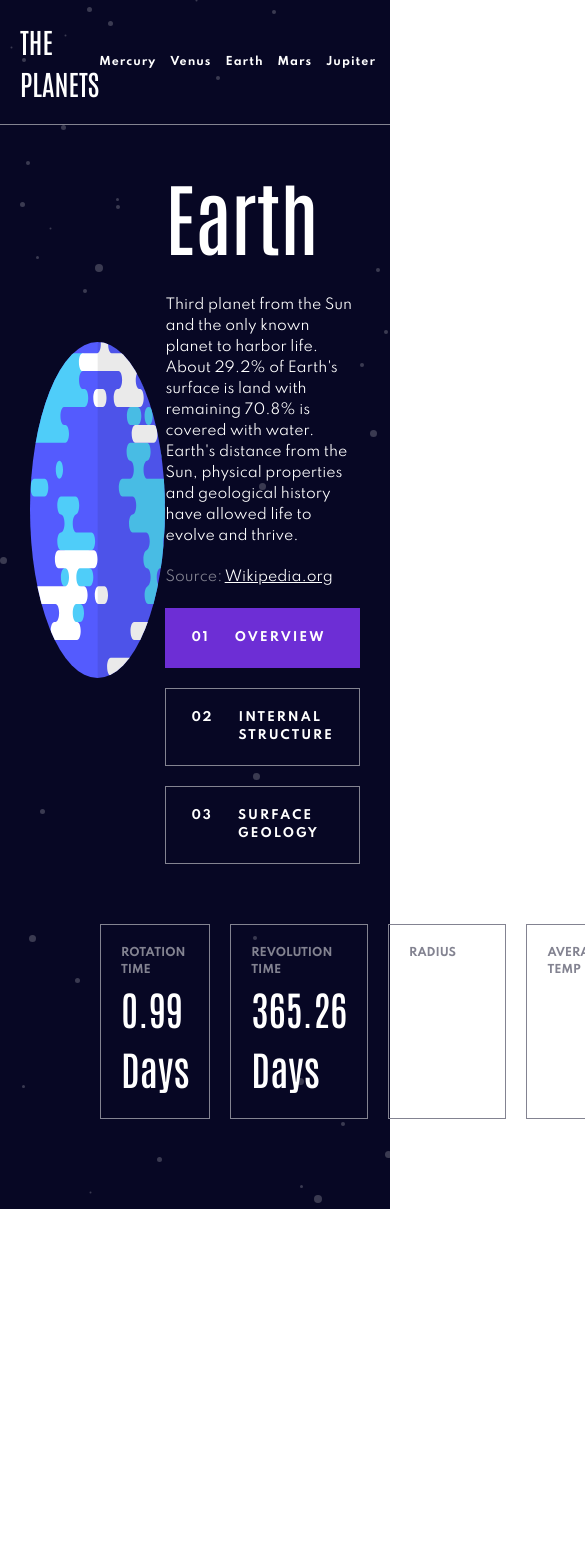
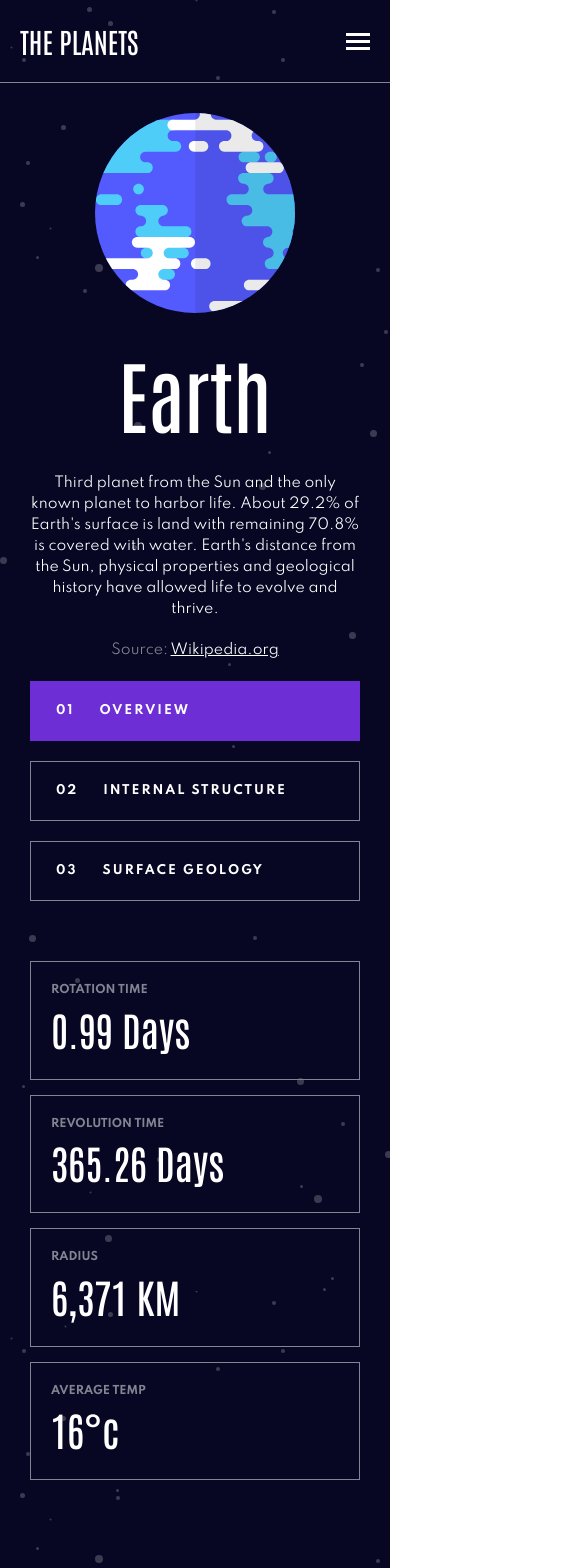
Before and after one commit to curlos/planets-fact-site, a React (Create React App) app: page /planet/Earth in a window 390 px wide. Shown: the top 1568 px of the page, 585 px wide, since content can reach past the window. Before the commit the page ends 1209 px from the top, so only its background shows below. Built offline with nearby package versions, Linux system fonts and the light colour scheme.

Commit message:
made responsive for mobile

```diff
--- a/src/components/Navbar.js
+++ b/src/components/Navbar.js
@@ -1,5 +1,5 @@
 import React from 'react';
-import { Box, Flex, Text } from "@chakra-ui/react"
+import { Box, Flex, Text, Image } from "@chakra-ui/react"
 import getData from '../utils/data'
 import { Link } from 'react-router-dom';
 
@@ -15,13 +15,15 @@ const Navbar = () => {
         <Box fontSize="28px">THE PLANETS</Box>
       </Link>
 
-      <Flex align="center" gap="14px" fontFamily="Spartan" fontWeight="700" fontSize="11px" lineHeight="25px" letterSpacing={"1px"}>
+      <Flex align="center" gap="14px" fontFamily="Spartan" fontWeight="700" fontSize="11px" lineHeight="25px" letterSpacing={"1px"} bgColor={{ base: 'white', sm: 'pink', md: 'red', xl: 'blue'}} d={{ base: 'none', md: 'flex'}}>
         {planets.map((planet) => (
           <Link to={`/planet/${planet.name}`}>
             <Text cursor="pointer">{planet.name}</Text>
           </Link>
         ))}
       </Flex>
+
+      <Image src="/assets/icon-hamburger.svg" d={{ md: 'none'}}/>
     </Flex>
   )
 };
--- a/src/pages/Planet.js
+++ b/src/pages/Planet.js
@@ -32,10 +32,10 @@ const Planet = () => {
 
   return (
     <Box p="30px">
-      <Grid templateColumns="2fr 1fr">
+      <Grid templateColumns="2fr 1fr" d={{ base: 'block', md: 'grid'}}>
         {type !== 'geology' ? (
           <Flex justify="center" align="center" flexGrow="2">
-            <Image src={planet.images[type].slice(1,)} height="336px" />
+            <Image src={planet.images[type].slice(1,)} height={{ base: '200px', md: '336px'}} mb={{ base: '20px', md: '0px' }}/>
           </Flex>
         ) : (
           <Flex justify="center" align="center" flexGrow="2">
@@ -44,11 +44,11 @@ const Planet = () => {
           </Flex>
         )}
         <Flex flexDirection="column" gap="20px" flexGrow="1">
-          <Text fontSize="80px">{planet.name}</Text>
-          <Text fontFamily="Spartan" fontSize="14px">
+          <Text fontSize="80px" textAlign={{ base: 'center', md: 'start'}}>{planet.name}</Text>
+          <Text fontFamily="Spartan" fontSize="14px" textAlign={{ base: 'center', md: 'start'}}>
             {planet.overview.content}
           </Text>
-          <Text fontFamily="Spartan" fontSize="14px" color="#838391">
+          <Text fontFamily="Spartan" fontSize="14px" color="#838391" textAlign={{ base: 'center', md: 'start'}}>
             Source: <Link href={planet.overview.content} textDecoration="underline" color="#FFFFFF">Wikipedia.org</Link>
           </Text>
 
@@ -73,23 +73,23 @@ const Planet = () => {
         </Flex>
       </Grid>
 
-      <Grid templateColumns="1fr 1fr 1fr 1fr" gridGap="20px" py="30px" px="70px" my="30px">
-        <Box border="1px" borderColor="#838391" p="20px">
+      <Grid templateColumns="1fr 1fr 1fr 1fr" gridGap="20px" py="30px" px={{ md: '70px'}} my="30px" d={{ base: 'block', md: 'grid'}}>
+        <Box border="1px" borderColor="#838391" p="20px" mb={{ base: '15px', md: '0px'}}>
           <Text fontSize="11px" fontWeight="bold" fontFamily="Spartan" color="#838391">ROTATION TIME</Text>
           <Text fontSize="40px" fontWeight="medium">{planet.rotation}</Text>
         </Box>
 
-        <Box border="1px" borderColor="#838391" p="20px">
+        <Box border="1px" borderColor="#838391" p="20px" mb={{ base: '15px', md: '0px'}}>
           <Text fontSize="11px" fontWeight="bold" fontFamily="Spartan" color="#838391">REVOLUTION TIME</Text>
           <Text fontSize="40px" fontWeight="medium">{planet.revolution}</Text>
         </Box>
 
-        <Box border="1px" borderColor="#838391" p="20px">
+        <Box border="1px" borderColor="#838391" p="20px" mb={{ base: '15px', md: '0px'}}>
           <Text fontSize="11px" fontWeight="bold" fontFamily="Spartan" color="#838391">RADIUS</Text>
           <Text fontSize="40px" fontWeight="medium">{planet.radius}</Text>
         </Box>
 
-        <Box border="1px" borderColor="#838391" p="20px">
+        <Box border="1px" borderColor="#838391" p="20px" mb={{ base: '15px', md: '0px'}}>
           <Text fontSize="11px" fontWeight="bold" fontFamily="Spartan" color="#838391">AVERAGE TEMP</Text>
           <Text fontSize="40px" fontWeight="medium">{planet.temperature}</Text>
         </Box>
```
